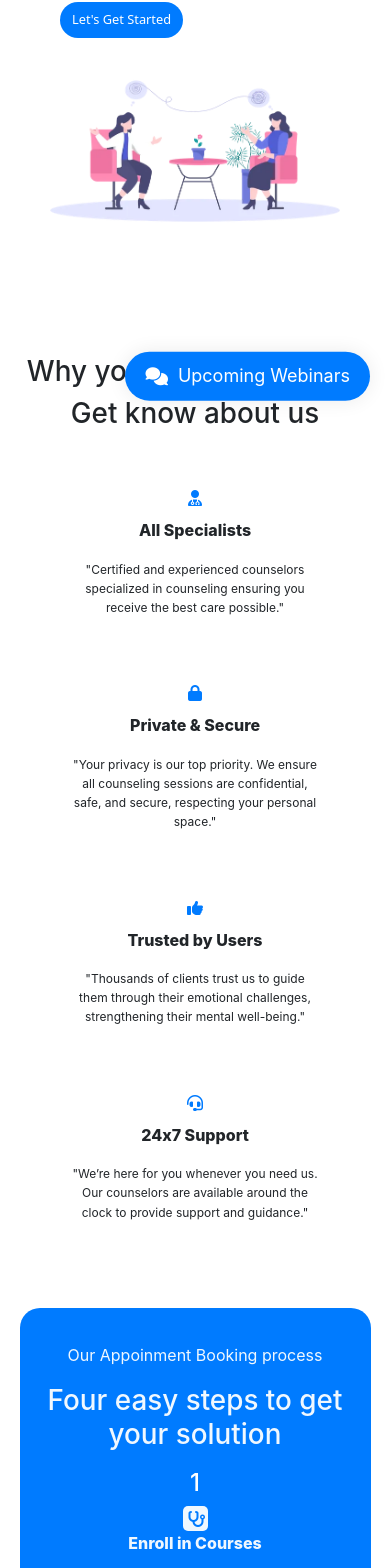
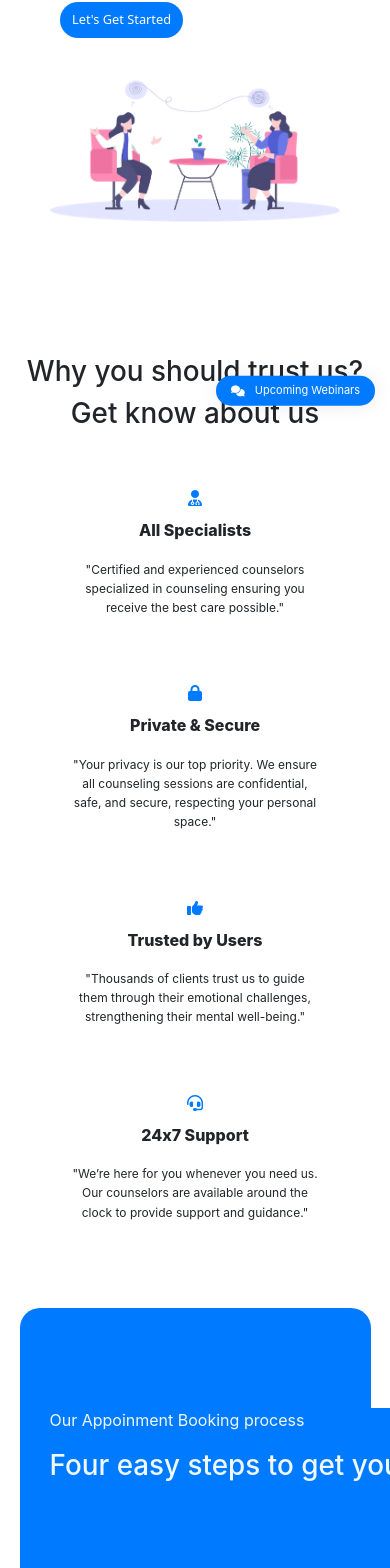
Before and after one commit to prathameshkhandare/Connectcounsellor, a React (Vite) app in the folder Client/: page / in a window 390 px wide. Shown: the part 416-1984 px from the top of the page. Built offline with nearby package versions, Linux system fonts and the light colour scheme; no server answers.

Commit message:
floating webinar made smaller in small screen

```diff
--- a/Client/src/App.css
+++ b/Client/src/App.css
@@ -694,58 +694,32 @@ color: aliceblue;
 
 
   @media (max-width: 768px) {
-    .steps-outer-flex-container {
-      flex-direction: column;
-      align-items: center;
-      padding: 20px;
+    .floatwebinar-outer-container {
+      padding: 8px 12px; /* Reduce padding for tablet */
+      border-radius: 35px; /* Slightly smaller border-radius */
     }
 
-    .steps-inner-container1 {
-      margin-top: 20px;
-      text-align: center;
+    .floatwebinar-outer-container i,
+    .floatwebinar-outer-container p {
+      font-size: 16px; /* Reduce font size for tablet */
     }
-
-    .steps-inner-container1 h1 {
-      width: auto;
+  }
+
+  /* Mobile view adjustments (max-width: 480px) */
+  @media (max-width: 480px) {
+    .floatwebinar-outer-container {
+      padding: 6px 10px; /* Further reduce padding for mobile */
+      border-radius: 30px; /* Smaller border-radius */
     }
 
-    .steps-inner-container2 {
-      width: 100%;
-      grid-template-columns: 1fr; /* Stack elements in one column */
+    .floatwebinar-outer-container i,
+    .floatwebinar-outer-container p {
+      font-size: 11px; /* Reduce font size for mobile */
     }
 
-    .steps-inner-flex-container2 {
-      align-items: center;
-      text-align: center;
-      margin: 15px 0;
-    }
-
-    .steps-inner-flex-container2 h1 {
-      transform: none;
-    }
-  }
-
-  /* Further adjustments for very small screens */
-  @media (max-width: 480px) {
-    .steps-outer-flex-container {
-      padding: 15px;
-    }
-
-    .steps-inner-flex-container2 {
-      margin: 10px 0;
-    }
-
-    .steps-inner-flex-container2 h1 {
-      font-size: 1.5rem;
-    }
-
-    .steps-inner-flex-container2 i {
-      width: 25px;
-      height: 25px;
-    }
-
-    .steps-inner-flex-container2 p {
-      font-size: 1rem;
+    .floatwebinar-container {
+      bottom: 15px; /* Adjust button positioning for smaller screens */
+      right: 15px;
     }
   }
 
```
